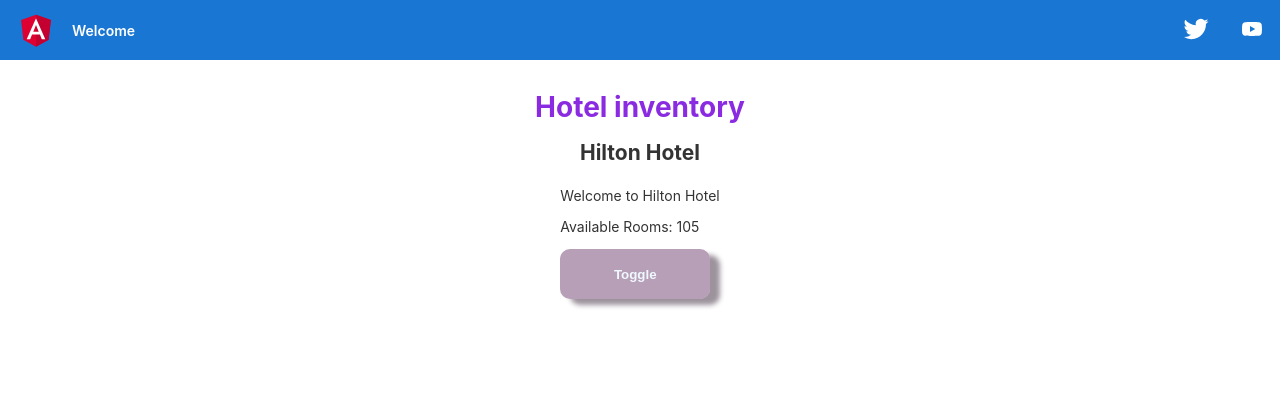
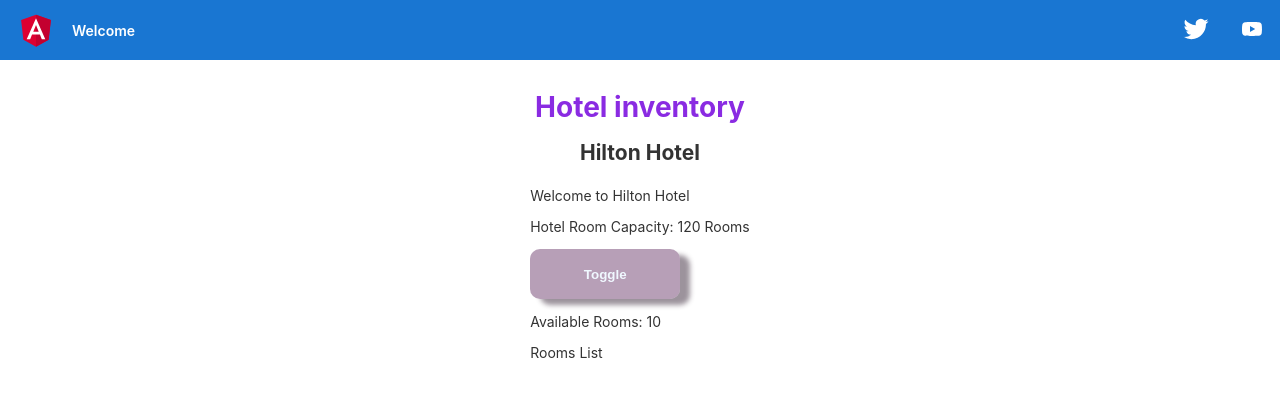
Before and after one commit to joe9126/hotelinventoryapp, an Angular app: page / in a window 1280 px wide. Shown: the top 396 px of the page. Built offline with nearby package versions, Linux system fonts and the light colour scheme.

Commit message:
rooms component expansion

```diff
--- a/src/app/rooms/rooms.component.css
+++ b/src/app/rooms/rooms.component.css
@@ -13,4 +13,5 @@
 button:hover{
     cursor:pointer;
     background: rgba(167, 39, 167, 0.467);
+   animation: grow;
 }
--- a/src/app/rooms/rooms.component.html
+++ b/src/app/rooms/rooms.component.html
@@ -1,7 +1,13 @@
 <p>Welcome to {{hotelname}}</p>
 <div [hidden]="hideRooms">
-    <p>Available Rooms: <span [innerText]="availableRooms"></span></p>
+    <p>Hotel Room Capacity: <span [innerText]="numberofRooms"></span> Rooms</p>
 </div>
 <div >
     <button (click)="toggle()">Toggle</button>
 </div>
+
+<p>Available Rooms: {{  rooms?.availableRooms ?? 'No Vacant Rooms'}} </p>
+
+<div *ngIf="rooms?.availableRooms">
+    Rooms List
+</div>
--- a/src/app/rooms/rooms.component.ts
+++ b/src/app/rooms/rooms.component.ts
@@ -1,18 +1,31 @@
-import { Component } from '@angular/core';
+import { Component, OnInit } from '@angular/core';
 
 import { AppComponent } from '../app.component';
+import { Room } from './rooms';
 
 @Component({
   selector: 'app-rooms',
   templateUrl: './rooms.component.html',
   styleUrls: ['./rooms.component.css']
 })
-export class RoomsComponent {
+export class RoomsComponent implements OnInit{
   numberofRooms: number = 120;
-  availableRooms: number = 105;
-  bookedRooms: number = 15;
+  /*availableRooms: number = 105;
+  bookedRooms: number = 15;*/
 
   hideRooms : boolean = false;
+
+  rooms?: Room =  {
+    totalRooms: 15,
+    availableRooms: 10,
+    bookedRooms:5
+  }
+      /*roomid:23,
+      roomType:" Deluxe",
+      amenities: " Hot bath, concierge, room service",
+      checkindate: new Date("2023-06-08"),
+      checkoutdate: new Date("2023-06-12"),
+      price: 500*/
 
   app = new AppComponent();
 
--- /dev/null
+++ b/src/app/rooms/rooms.ts
@@ -0,0 +1,11 @@
+export interface Room{
+    /*roomid: number;
+    roomType: string;
+    price: number;
+    amenities: string;
+    checkindate:Date;
+    checkoutdate: Date;*/
+    totalRooms?: number;
+    availableRooms?: number;
+    bookedRooms?: number;
+}
```
